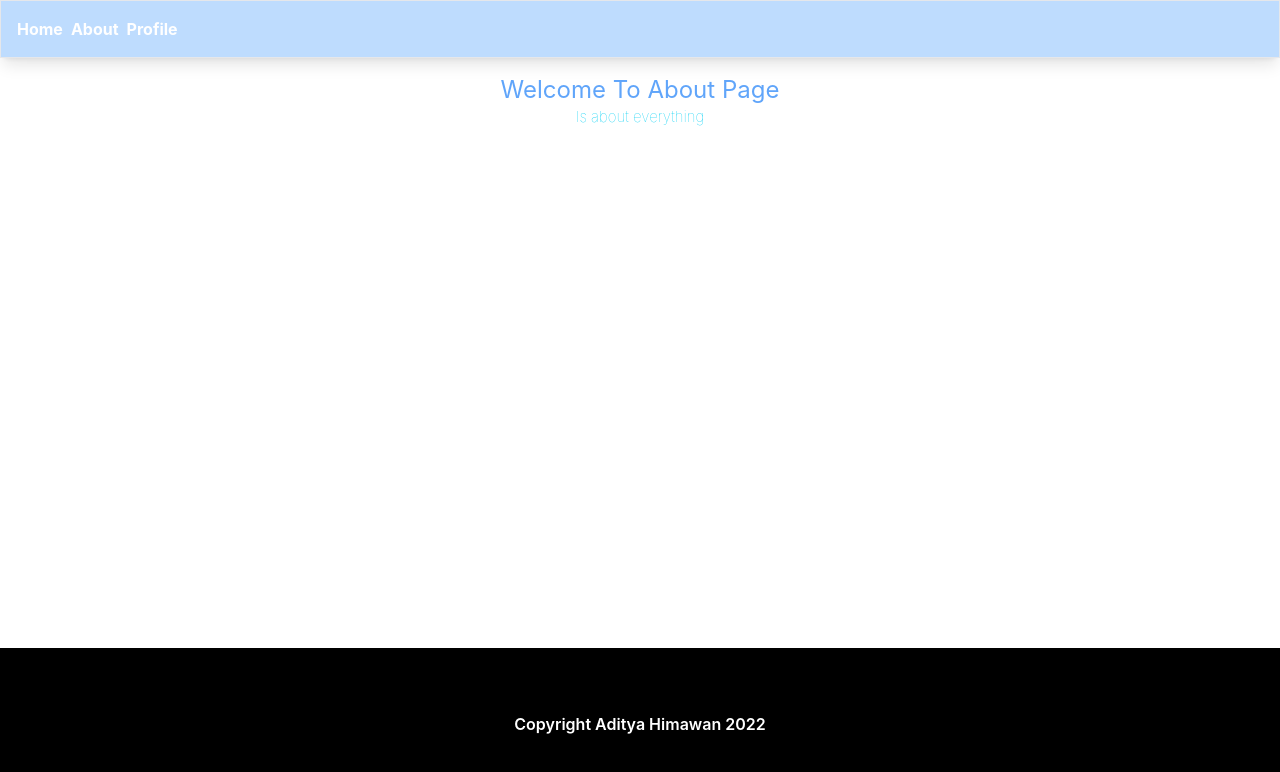
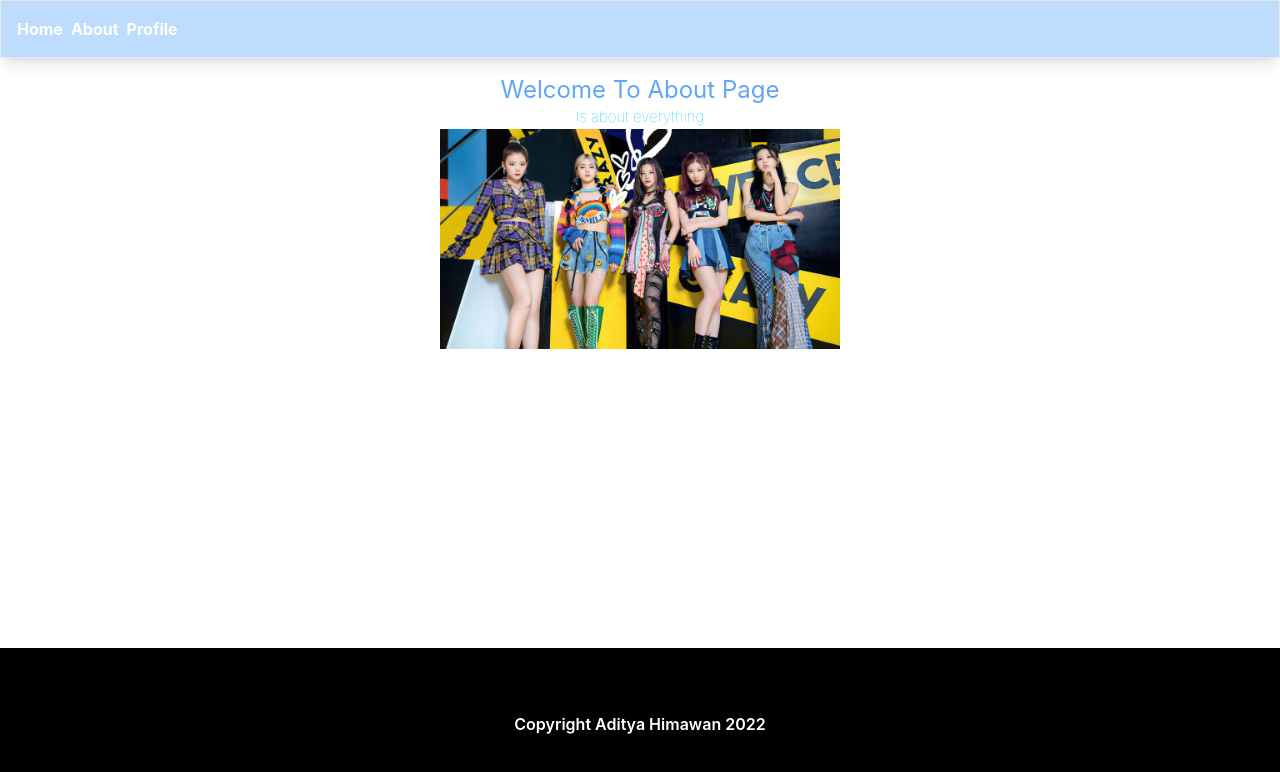
Before and after one commit to adityahimaone/FE-Learning-NextJS, a Next.js app: page /about in a window 1280 px wide. Shown: the top 772 px of the page. Built offline with nearby package versions, Linux system fonts and the light colour scheme.

Commit message:
optimalisasi Image with next

```diff
--- a/pages/about.jsx
+++ b/pages/about.jsx
@@ -1,3 +1,4 @@
+import Image from "next/image";
 import styles from "../styles/About.module.css";
 import Layout from "../layouts/mainLayout";
 
@@ -7,6 +8,12 @@ export default function about() {
       <div className="text-center p-4">
         <h1 className="text-2xl text-blue-400">Welcome To About Page</h1>
         <h2 className={styles["title-h1"]}>Is about everything</h2>
+        <Image
+          src="/img/itzy.jpg"
+          width={400}
+          height={220}
+          alt="about"
+        />
       </div>
     </Layout>
   );
```
Also changed, not shown: public/img/itzy.jpg (added).
